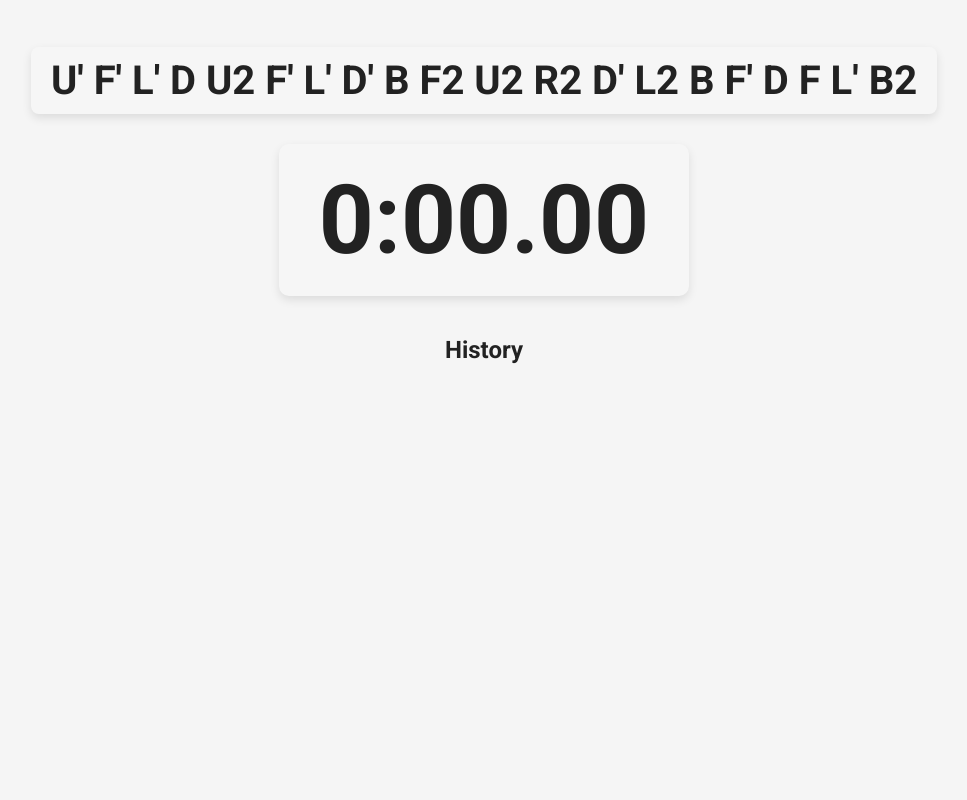
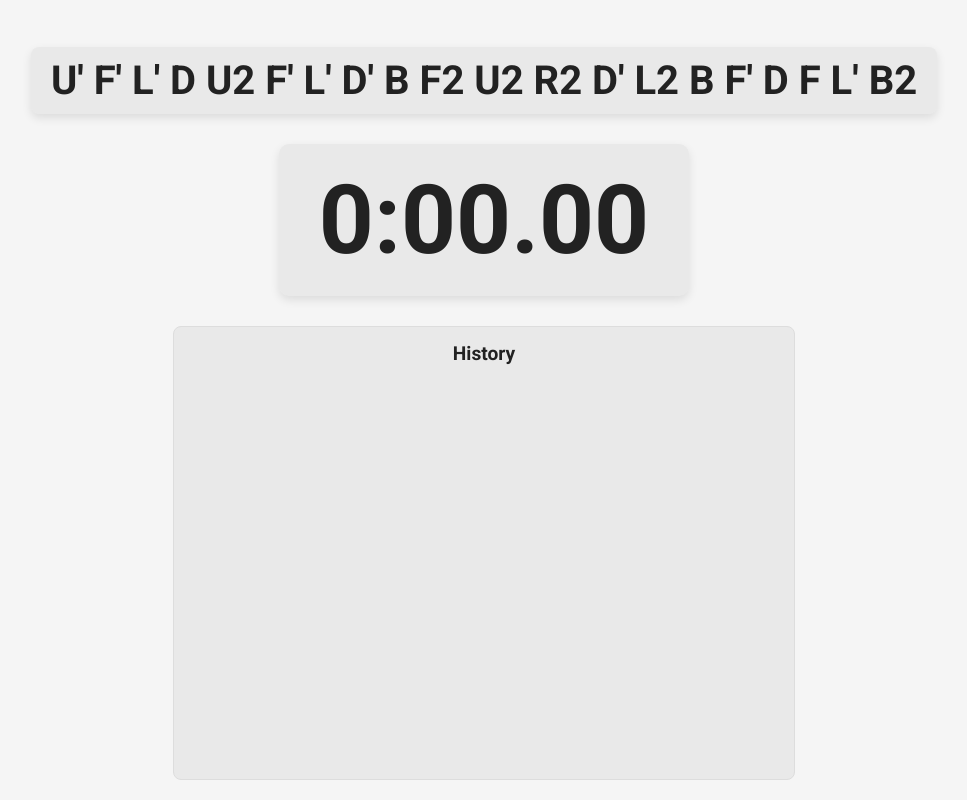
Before and after one commit to progbeat/cubetimer365, a React (Create React App) app: page / in a window 1280 px wide. Shown: the whole page, without its empty margins (156-1123 px from the left). Built offline with nearby package versions, Linux system fonts and the light colour scheme.

Commit message:
Fixes & improvements

```diff
--- a/src/App.css
+++ b/src/App.css
@@ -2,6 +2,28 @@
 
 /* Google Fonts for better typography */
 @import url('https://fonts.googleapis.com/css2?family=Roboto:wght@400;700&display=swap');
+
+:root {
+  /* Light theme colors */
+  --bg-color: #f5f5f5;
+  --text-color: #222;
+  --button-color: blue;
+  --button-hover-bg: rgba(255, 0, 0, 0.1);
+  --history-bg: rgba(0, 0, 0, 0.05);
+  --box-shadow: rgba(0, 0, 0, 0.1);
+  --panel-border: #ddd;
+}
+
+[data-theme='dark'] {
+  /* Dark theme colors */
+  --bg-color: #121212;
+  --text-color: #fafafa;
+  --button-color: #4ea8ff;
+  --button-hover-bg: rgba(255, 0, 0, 0.2);
+  --history-bg: rgba(255, 255, 255, 0.1);
+  --panel-border: #333;
+  --box-shadow: none; /* No shadow in dark mode */
+}
 
 html,
 body,
@@ -13,6 +35,8 @@ body,
 
 body {
   font-family: 'Roboto', sans-serif;
+  background-color: var(--bg-color);
+  color: var(--text-color);
 }
 
 .app {
@@ -25,16 +49,6 @@ body {
   overflow: hidden; /* Prevent page scrolling */
 }
 
-.app.light {
-  background-color: #f5f5f5;
-  color: #222;
-}
-
-.app.dark {
-  background-color: #121212;
-  color: #fafafa;
-}
-
 .scramble {
   font-size: 2.5em;
   font-weight: 700;
@@ -42,9 +56,9 @@ body {
   text-align: center;
   padding: 10px 20px;
   border-radius: 8px;
-  background-color: rgba(255, 255, 255, 0.1);
+  background-color: var(--history-bg);
   box-sizing: border-box;
-  box-shadow: 0 4px 10px rgba(0, 0, 0, 0.1);
+  box-shadow: 0 4px 10px var(--box-shadow); /* Conditional shadow */
 }
 
 .timer {
@@ -53,9 +67,9 @@ body {
   margin-bottom: 30px;
   padding: 20px 40px;
   border-radius: 10px;
-  background-color: rgba(255, 255, 255, 0.1);
+  background-color: var(--history-bg);
   box-sizing: border-box;
-  box-shadow: 0 4px 10px rgba(0, 0, 0, 0.1);
+  box-shadow: 0 4px 10px var(--box-shadow); /* Conditional shadow */
   transition: transform 0.2s;
 }
 
@@ -66,55 +80,66 @@ body {
 .history-container {
   width: 100%;
   max-width: 600px;
+  padding: 10px;
+  background-color: var(--history-bg);
+  border: 1px solid var(--panel-border);
+  border-radius: 8px;
   display: flex;
   flex-direction: column;
   flex-grow: 1;
-  min-height: 0; /* Allow the container to shrink */
+  min-height: 0;
 }
 
-.history-container h2 {
-  margin: 0;
-  padding: 10px 0;
+.history-header {
   text-align: center;
-  flex-shrink: 0; /* Prevent h2 from shrinking */
+  padding: 5px 0; /* Reduced padding to make label take less space */
+  font-size: 1.2em; /* Adjust font size */
+  margin: 0; /* Remove any margin */
+  flex-shrink: 0; /* Ensure the header does not shrink or scroll */
 }
 
 .history {
   flex-grow: 1;
-  min-height: 0;
+  overflow-y: auto; /* Only the list will scroll */
   list-style: none;
-  padding: 0 10px;
+  padding: 0;
   margin: 0;
-  overflow-y: auto; /* Enable vertical scrolling within the history */
 }
 
 .history li {
-  display: flex; /* Use flex to align items horizontally */
+  display: flex;
   align-items: center;
-  justify-content: space-between; /* Space between time and delete button */
-  font-size: 1.2em;
-  padding: 10px;
-  margin: 5px 0;
-  background-color: rgba(255, 255, 255, 0.1);
-  border-radius: 5px;
-  text-align: center;
-  box-sizing: border-box;
-  box-shadow: 0 2px 5px rgba(0, 0, 0, 0.1);
-  /* Removed transition and transform properties */
+  justify-content: space-between;
+  font-size: 1.1em;
+  padding: 5px 0;  /* Reduced vertical padding for compact look */
+  margin: 0; /* Removed margin */
+  border-bottom: 1px solid var(--panel-border); /* Divider between rows */
+}
+
+.history li:last-child {
+  border-bottom: none; /* Remove last border */
+}
+
+.history-index {
+  font-weight: bold;
+  font-size: 1em;
+}
+
+.history-time {
+  margin-left: 10px;
+  margin-right: auto;
 }
 
 .delete-button {
   background: none;
   border: none;
-  color: inherit;
-  font-size: 0.8em;
+  color: var(--button-color);
+  font-size: 0.9em;
   cursor: pointer;
-  padding: 5px;
-  margin-left: 10px;
-  border-radius: 3px;
+  text-decoration: underline;
   transition: background-color 0.2s;
 }
 
 .delete-button:hover {
-  background-color: rgba(255, 0, 0, 0.2);
+  background-color: var(--button-hover-bg);
 }
--- a/src/App.js
+++ b/src/App.js
@@ -9,7 +9,6 @@ function App() {
   const [scramble, setScramble] = useState('');
   const [isTiming, setIsTiming] = useState(false);
   const [history, setHistory] = useState([]);
-  const [theme, setTheme] = useState('light');
   const [justStopped, setJustStopped] = useState(false);
   const timerRef = useRef(0);
 
@@ -19,18 +18,34 @@ function App() {
     today.getFullYear() * 10000 + (today.getMonth() + 1) * 100 + today.getDate();
   const HISTORY_KEY = `cubeTimerHistory_${seed}`; // Use seed in the key
 
+  // Handle theme detection and switching
+  useEffect(() => {
+    const applyTheme = (theme) => {
+      document.documentElement.setAttribute('data-theme', theme);
+    };
+
+    // Initial theme detection
+    const matchMedia = window.matchMedia('(prefers-color-scheme: dark)');
+    const currentTheme = matchMedia.matches ? 'dark' : 'light';
+    applyTheme(currentTheme);
+
+    // Listen for system theme changes
+    const handleChange = (e) => {
+      const newTheme = e.matches ? 'dark' : 'light';
+      applyTheme(newTheme);
+    };
+
+    matchMedia.addEventListener('change', handleChange);
+
+    return () => {
+      matchMedia.removeEventListener('change', handleChange);
+    };
+  }, []);
+
   useEffect(() => {
     // Load history from localStorage using the seed-based key
     const savedHistory = JSON.parse(localStorage.getItem(HISTORY_KEY) || '[]');
     setHistory(savedHistory);
-
-    // Detect system color scheme
-    const matchMedia = window.matchMedia('(prefers-color-scheme: dark)');
-    setTheme(matchMedia.matches ? 'dark' : 'light');
-    const handleChange = (e) => {
-      setTheme(e.matches ? 'dark' : 'light');
-    };
-    matchMedia.addEventListener('change', handleChange);
 
     // Generate today's scramble using the seed
     setScramble(generateScramble(seed));
@@ -68,7 +83,6 @@ function App() {
     window.addEventListener('keyup', handleKeyUp);
 
     return () => {
-      matchMedia.removeEventListener('change', handleChange);
       window.removeEventListener('keydown', handleKeyDown);
       window.removeEventListener('keyup', handleKeyUp);
     };
@@ -107,22 +121,23 @@ function App() {
   };
 
   return (
-    <div className={`app ${theme}`}>
+    <div className="app">
       <h1 className="scramble">{scramble}</h1>
       <div className="timer">{formatTime(timerDisplay)}</div>
       <div className="history-container">
-        <h2>History</h2>
+        <h2 className="history-header">History</h2>
         <ul className="history">
           {history.slice(0).reverse().map((time, reversedIndex) => {
             const originalIndex = history.length - 1 - reversedIndex;
             return (
               <li key={originalIndex}>
-                {formatTime(time)}
+                <span className="history-index">{originalIndex + 1}:</span>
+                <span className="history-time">{formatTime(time)}</span>
                 <button
                   className="delete-button"
                   onClick={() => handleDelete(originalIndex)}
                 >
-                  Delete
+                  x
                 </button>
               </li>
             );
```
